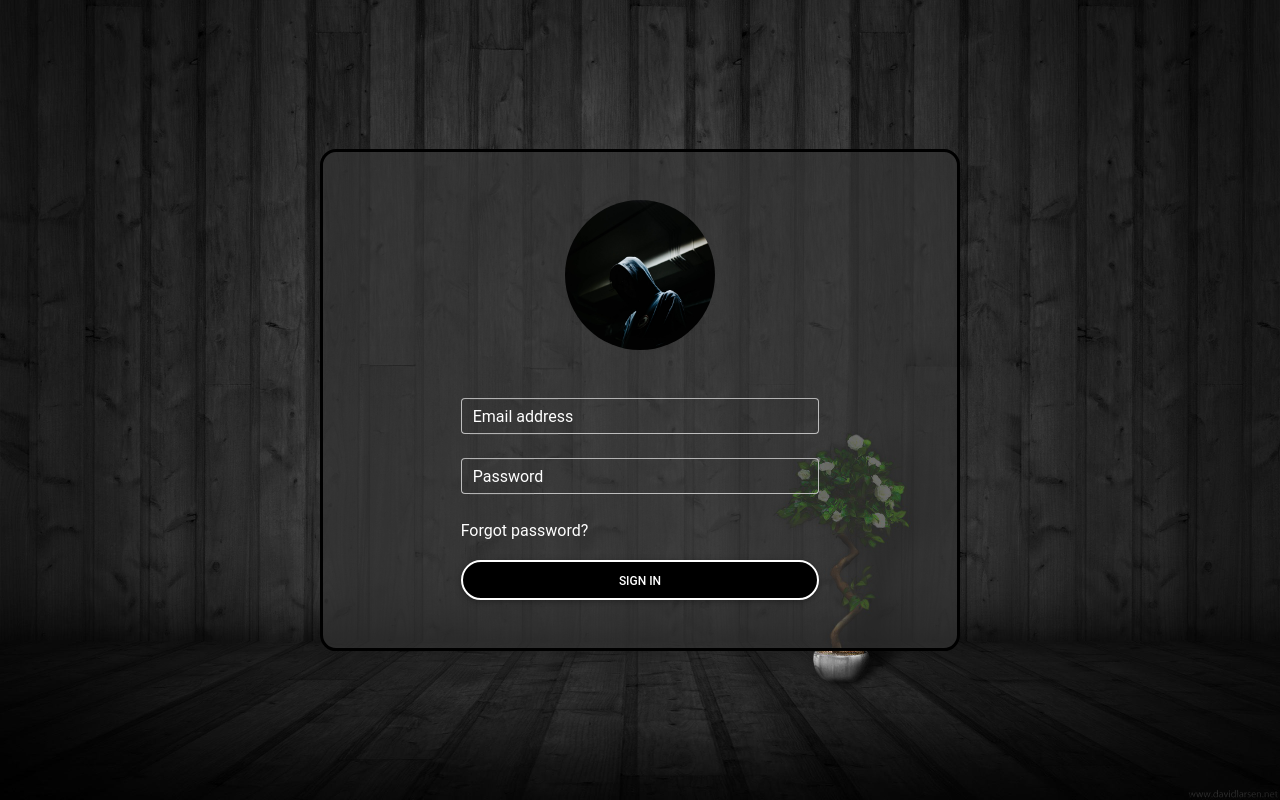
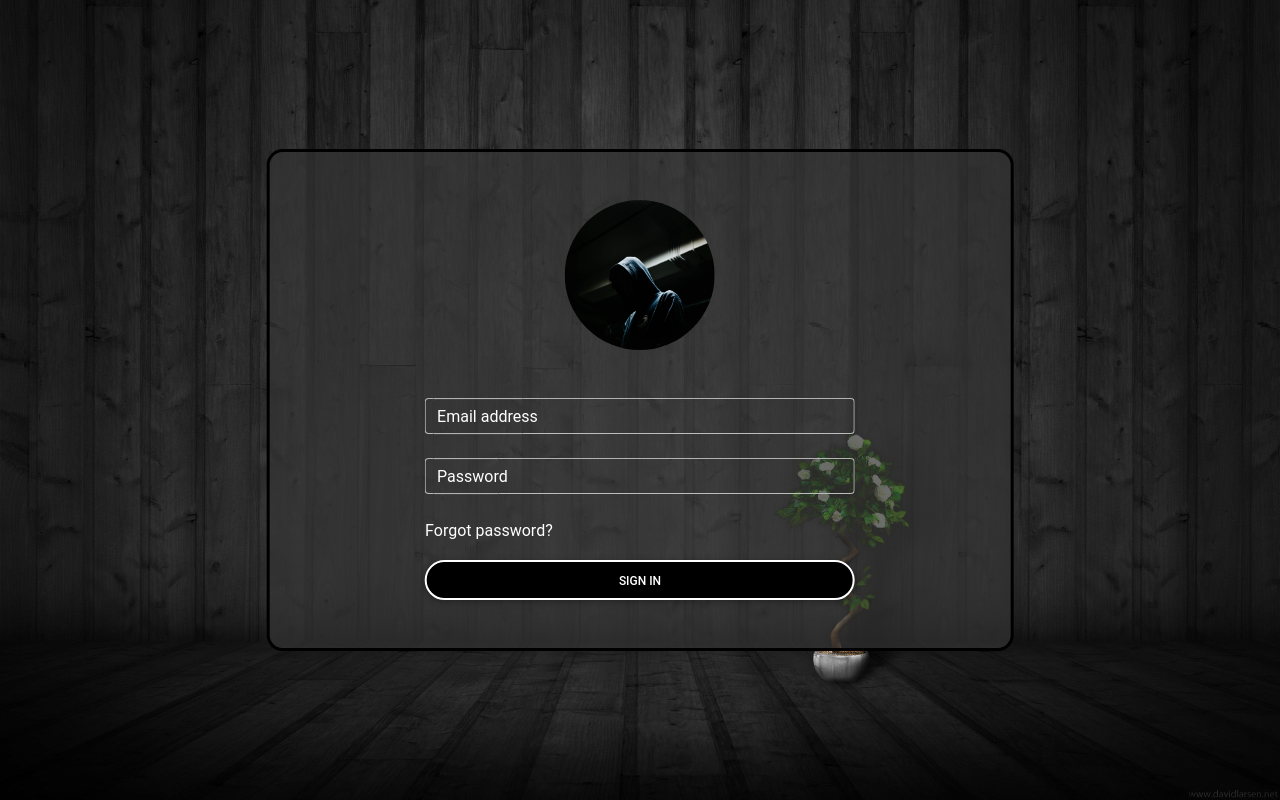
Before and after one commit to SaqibSyed1014/Dark-Theme-Login-Page, a plain HTML site: page index.html in a window 1280 px wide. Drawn offline with nearby package versions, Linux system fonts and the light colour scheme.

Commit message:
Commited

```diff
--- a/index.html
+++ b/index.html
@@ -10,7 +10,7 @@
 </head>
 <body>
 
-<form class="col-lg-6 col-md-8 col-sm-8">
+<form class="col-lg-7 col-md-10 col-sm-10">
 
     <div class="profile-image mx-auto mb-5">
         <img src="img/profile.jpg" class="img-responsive" alt="image"/>
```
